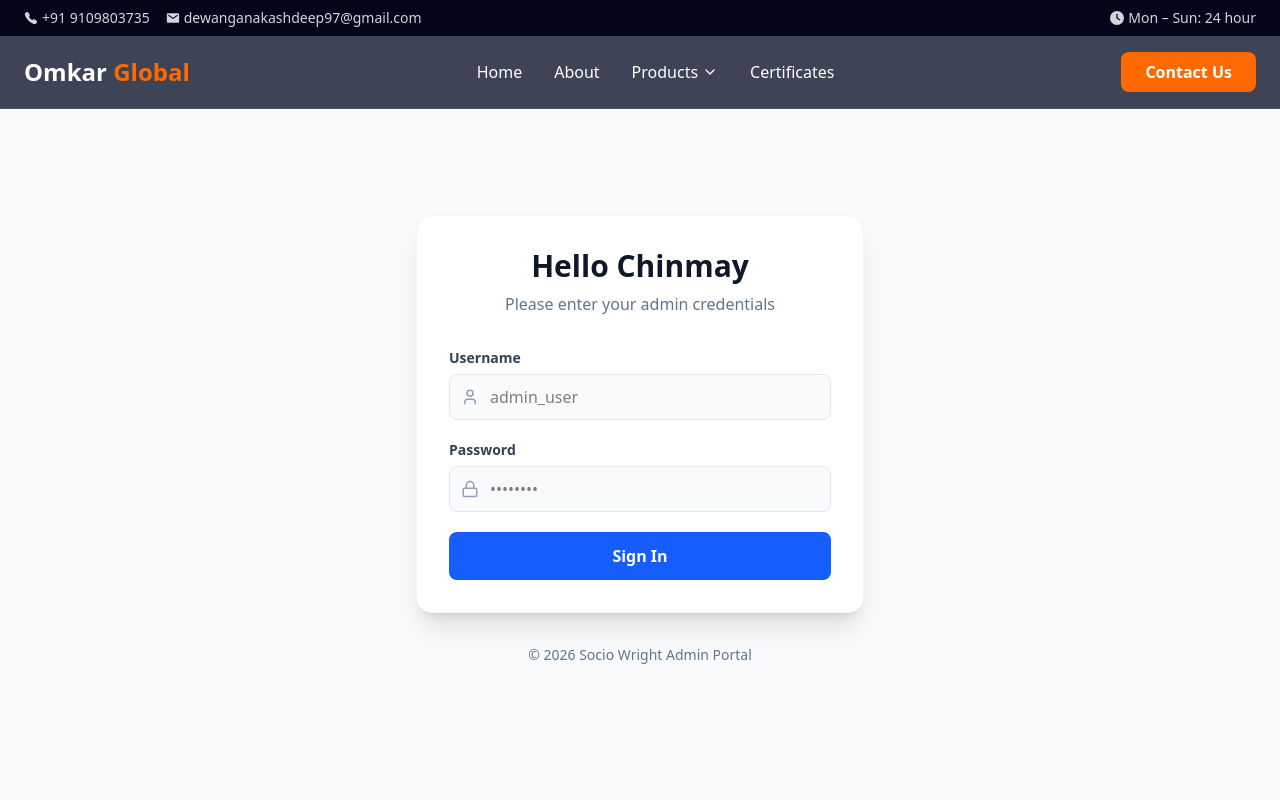
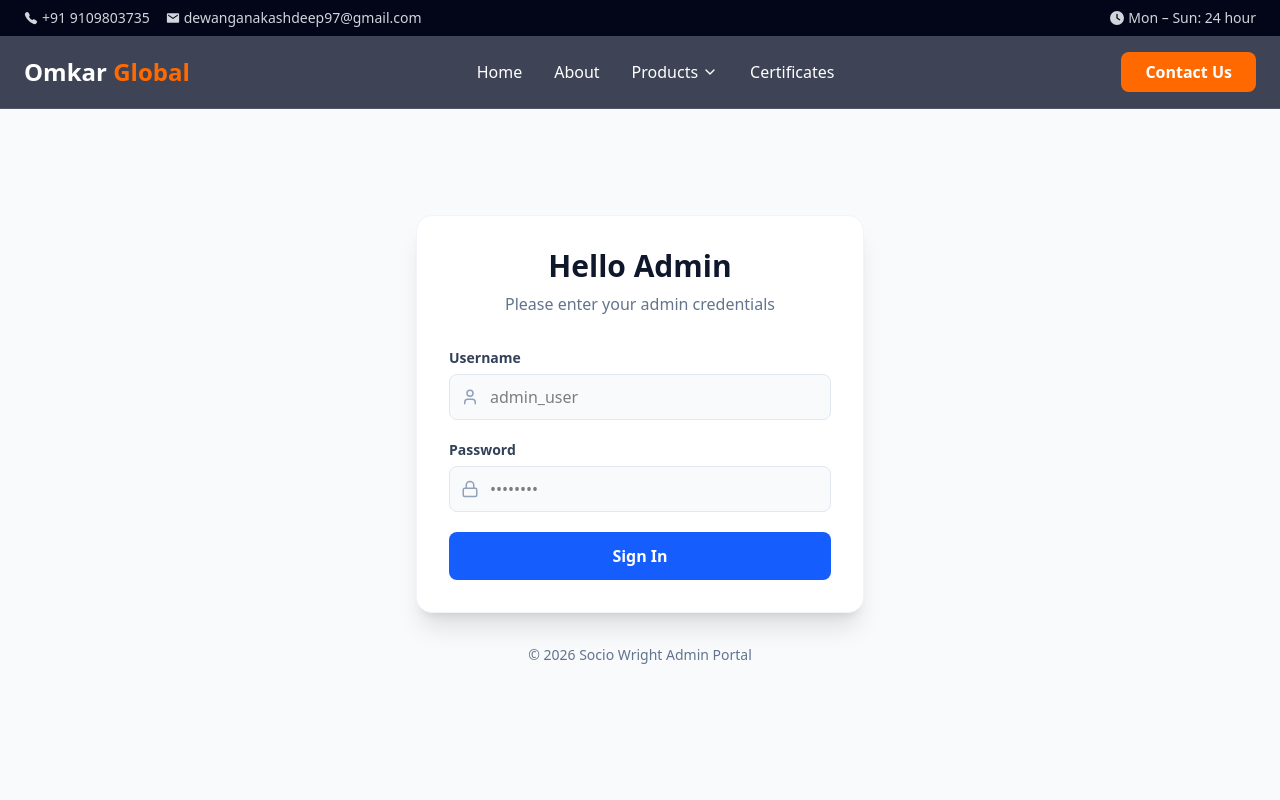
Before and after one commit to omkarglobal0126/omkarglobal, a Next.js app: page /admin in a window 1280 px wide. Shown: the top 800 px of the page. Built offline with nearby package versions, Linux system fonts and the light colour scheme.

Commit message:
first commit

```diff
--- a/app/admin/page.jsx
+++ b/app/admin/page.jsx
@@ -40,7 +40,7 @@ export default function LoginPage() {
         {/* Card Container */}
         <div className="bg-white rounded-2xl shadow-xl border border-slate-100 p-8">
           <div className="text-center mb-8">
-            <h1 className="text-3xl font-extrabold text-slate-900">Hello Chinmay</h1>
+            <h1 className="text-3xl font-extrabold text-slate-900">Hello Admin</h1>
             <p className="text-slate-500 mt-2">Please enter your admin credentials</p>
           </div>
 
```
